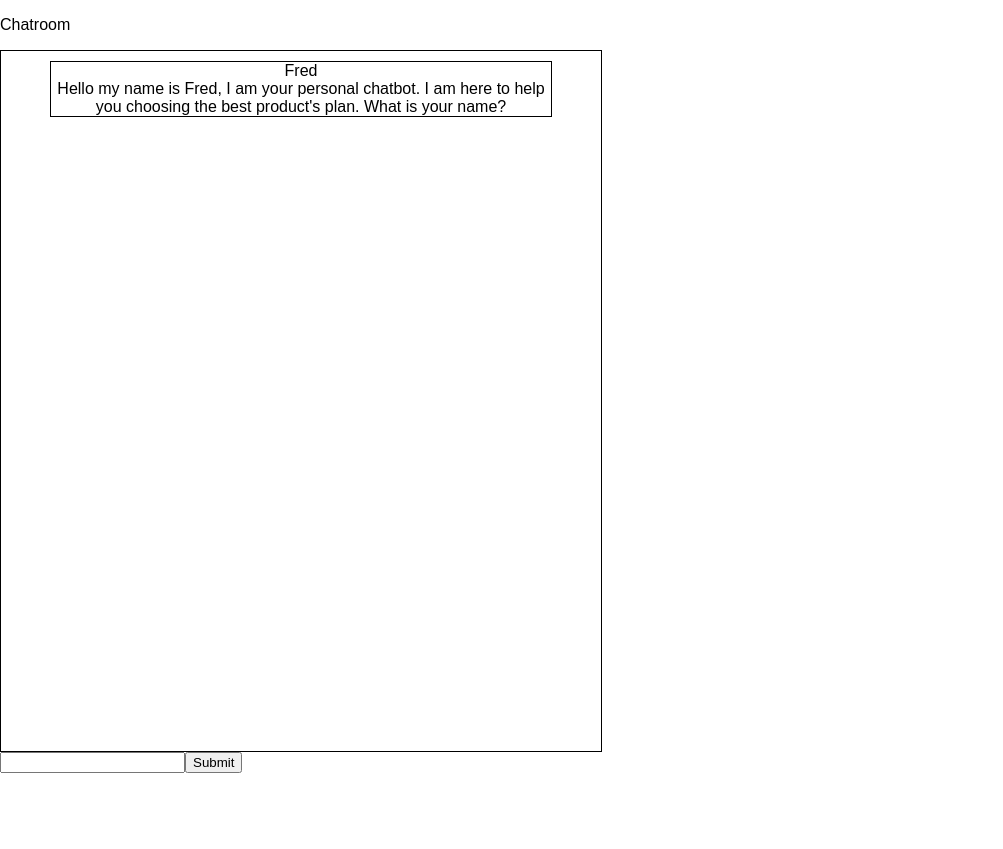
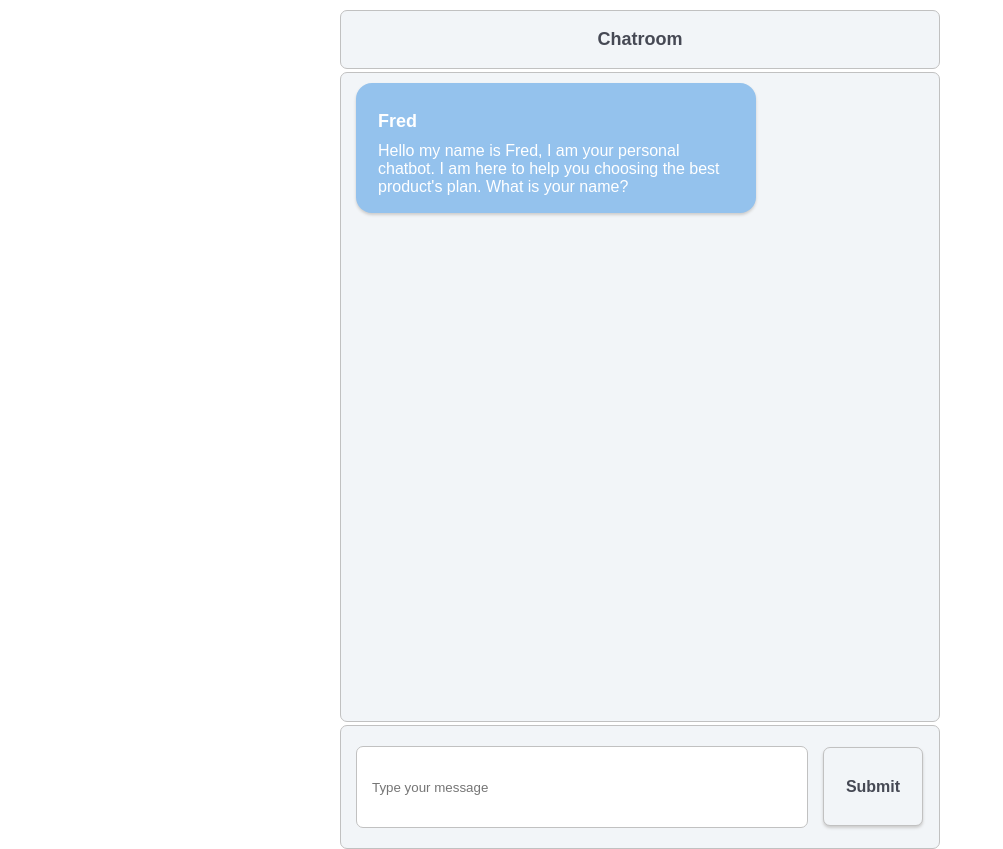
Before and after one commit to spaghetti-n5/chatbot, a React app: page / in a window 1280 px wide. Shown: the whole page, without its empty margins (0-1003 px from the left). Before the commit the page ends 800 px from the top, so only its background shows below. Built offline with nearby package versions, Linux system fonts and the light colour scheme.

Commit message:
Added CSS styling

```diff
--- a/public/index.html
+++ b/public/index.html
@@ -19,7 +19,7 @@
       work correctly both with client-side routing and a non-root public URL.
       Learn how to configure a non-root public URL by running `npm run build`.
     -->
-    <title>React App</title>
+    <title>Chatroom</title>
   </head>
   <body>
     <noscript>
--- /dev/null
+++ b/src/components/Form/Form.css
@@ -0,0 +1,35 @@
+.Form {
+  width: 600px;
+  border: 1px solid #C1C1C1;
+  box-sizing: border-box;
+  border-radius: 7px;
+  background-color: #F2F5F8;
+  margin: auto;
+}
+
+.Input {
+  display: inline-block;
+  height: 50px;
+  border: 0;
+  width: 420px;
+  height: 50px;
+  margin: 20px 15px;
+  text-align: left;
+  padding: 15px;
+  color: #464954;
+  border: 1px solid #C1C1C1;
+  border-radius: 7px;
+}
+
+.Submit {
+  color: #464954;
+  font-weight: bold;
+  height: 79px;
+  width: 100px;
+  background-color: #F2F5F8;
+  cursor: pointer;
+  font-size: 16px;
+  border: 1px solid #C1C1C1;
+  border-radius: 7px;
+  box-shadow: 0 2px 3px #ccc;
+}
--- a/src/components/Form/Form.js
+++ b/src/components/Form/Form.js
@@ -1,10 +1,12 @@
 import React from 'react';
 
+import classes from './Form.css';
+
 const form = (props) => (
-  <form onSubmit={props.submitted}>
-    <input value={props.value} onChange={props.changed}
-      onKeyPress={props.keyboard} />
-    <input type="submit" value="Submit" />
+  <form onSubmit={props.submitted} className={classes.Form}>
+    <input type="text" value={props.value} onChange={props.changed}
+      onKeyPress={props.keyboard} placeholder="Type your message" className={classes.Input}/>
+    <input type="submit" value="Submit" className={classes.Submit} />
   </form>
 );
 
--- a/src/components/MatchedItems/MatchedItems.js
+++ b/src/components/MatchedItems/MatchedItems.js
@@ -4,9 +4,9 @@ import Aux from './../../hoc/Aux/Aux';
 
 const matchedItems = (props) => (
   <Aux>
-    <td>{props.productName}</td>
-    <td>{props.brand}</td>
-    <td>{props.plan} € per month</td>
+    <span style={{margin:"10px"}}>{props.productName}</span>
+    <span style={{margin:"10px"}}>{props.brand}</span>
+    <span style={{margin:"10px"}}>{props.plan}</span>
   </Aux>
   );
 
--- a/src/components/Message/Message.css
+++ b/src/components/Message/Message.css
@@ -1,7 +1,39 @@
-.user {
-  background-color: yellow;
+.Message {
+  width: 400px;
+  color: white;
+  padding: 10px 0;
+  box-shadow: 0 2px 3px #ccc;
+  box-sizing: border-box;
+  border-radius: 16px;
+  margin-top: 10px;
+  margin-bottom: 10px;
 }
 
-.bot {
-  background-color: blue;
+.Sender {
+  font-weight: bold;
+  font-size: 18px;
+  padding-left: 7px;
+  margin-bottom: 3px;
 }
+
+.Text {
+  width: 350px;
+  margin-top: auto;
+  margin-bottom: auto;
+  padding: 7px;
+  font-size: 16px;
+}
+
+.User {
+  background-color: #86BB71;
+  float: right;
+  text-align: right;
+  margin-right: 15px;
+}
+
+.Fred {
+  background-color: #94C2ED;
+  float: left;
+  text-align: left;
+  margin-left: 15px;
+}
--- a/src/components/Message/Message.js
+++ b/src/components/Message/Message.js
@@ -3,20 +3,10 @@ import React from 'react';
 import classes from './Message.css';
 
 const Message = (props) => (
-  <div style={{width:'500px',border:'1px solid',textAlign:'center', margin:'10px auto'}}>
-    <div className={classes[props.sender]}>
-      {props.sender}
-    </div>
-    <div>
-      {props.message}
-    </div>
-  </div>
+   <div className={[classes.Message, classes[props.sender]].join(' ')}>
+     <p className={[classes.Sender, classes[props.sender]].join(' ')}>{props.sender}</p>
+     <p className={[classes.Text, classes[props.sender]].join(' ')}>{props.message} </p>
+   </div>
 );
 
-/*Message.defaultProps = {
-  message: '',
-  username: '',
-  fromMe: false
-};*/
-
 export default Message;
--- /dev/null
+++ b/src/containers/Chatroom/Chatroom.css
@@ -0,0 +1,25 @@
+.Chatroom {
+  width: 600px;
+  height: 650px;
+  border: 1px solid #C1C1C1;
+  box-sizing: border-box;
+  border-radius: 7px;
+  background-color: #F2F5F8;
+  margin: auto;
+  margin-bottom: 3px;
+  margin-top: 3px;
+}
+
+.Title {
+  text-align: center;
+  width: 600px;
+  border: 1px solid #C1C1C1;
+  box-sizing: border-box;
+  border-radius: 7px;
+  background-color: #F2F5F8;
+  margin: auto;
+  margin-top: 10px;
+  font-weight: bold;
+  font-size: 18px;
+  color: #464954;
+}
--- a/src/containers/Chatroom/Chatroom.js
+++ b/src/containers/Chatroom/Chatroom.js
@@ -3,6 +3,7 @@ import React, { Component } from 'react';
 import Form from './../../components/Form/Form';
 import Message from './../../components/Message/Message';
 import MatchedItems from './../../components/MatchedItems/MatchedItems';
+import classes from './Chatroom.css';
 
 class Chatroom extends Component {
  state = {
@@ -19,21 +20,21 @@ class Chatroom extends Component {
     productName: "iPhone 7 128GB",
     brand: "Apple",
     category: "Phones & Tablets",
-    plan: 44.99
+    plan: "44.99 € per month"
    },
    {
    id: 2,
    productName: "iPhone 7 32GB",
    brand: "Apple",
    category: "Phones & Tablets",
-   plan: 39.99
+   plan: "39.99 € per month"
    },
    {
    id: 3,
    productName: "iPhone 7 Plus 128GB",
    brand: "Apple",
    category: "Phones & Tablets",
-   plan: 49.99
+   plan:"49,99 € per month"
    }
   ]
 }
@@ -58,8 +59,8 @@ class Chatroom extends Component {
    if (this.state.inputValue !== "") {
      const name = this.state.inputValue;
      updatedMessages.push({"sender": "User","msg":name});
-     updatedMessages.push({"sender": "Fred","msg": "Hello "+ name + "! In which categories of tecnologies are you interested in?"})
-     updatedMessages.push({"sender": "Fred","msg": "Phones & Tablets, Drones, Gaming & VR, Computing, Wearables?"})
+     updatedMessages.push({"sender": "Fred","msg": "Hello "+ name +
+     "! In which categories of tecnologies are you interested in? Phones & Tablets, Drones, Gaming & VR, Computing, Wearables."})
      //map through categories to make the list of possibilities
      console.log("name", name);
      this.setState({messages:updatedMessages, currentStep:1})
@@ -91,18 +92,14 @@ class Chatroom extends Component {
        updatedMessages.push({"sender": "Fred","msg": "These are our available products:"})
        const matches = matchedItems.map((m, id) => {
          return (
-           <table key={m.id} style={{width:'100%'}}>
-             <tbody>
-               <tr>
+           <p key={m.id}>
               <MatchedItems
                  productName={m.productName}
                  brand={m.brand}
                  category={m.category}
                  plan={m.plan}/>
-               </tr>
-             </tbody>
-           </table>
-         )
+           </p>
+         );
        })
        updatedMessages.push({"sender": "Fred","msg":matches})
        this.setState({messages:updatedMessages})
@@ -127,8 +124,10 @@ class Chatroom extends Component {
 
    return (
      <div>
+       <div className={classes.Title}>
          <p>Chatroom</p>
-       <div style={{width:'600px',height:'700px',border:'1px solid'}}>
+       </div>
+       <div className={classes.Chatroom}>
          {messages}
        </div>
        <Form submitted={this.submitMessageHandler}
```
Lines whose indentation alone changed are shown as unchanged.
